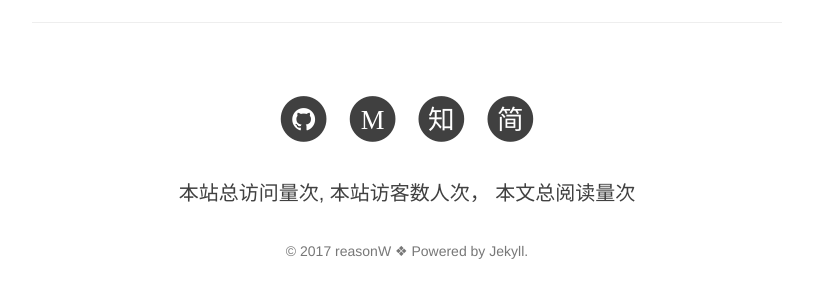
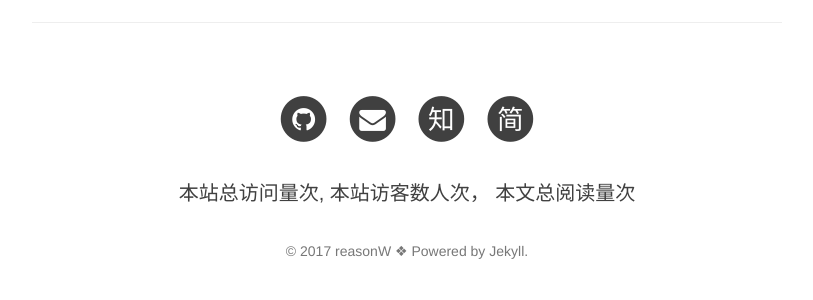
Before and after one commit to Skylar95/Skylar95, a Jekyll site: the page built from index.html, in a window 1280 px wide. Shown: the part 1475-1775 px from the top of the page, without its empty margins (233-1046 px from the left). Built offline with Jekyll 4.4.1, drawn with Linux system fonts in a browser that asks for light colours; nearby versions of some CDN libraries; the list of posts is cut into pages by our own code; comment, search, counter and statistics services are not loaded.

Commit message:
modify contact me

```diff
--- a/_includes/footer.html
+++ b/_includes/footer.html
@@ -37,10 +37,10 @@
 
                     {% if site.email %}
                     <li>
-                      <a target="_blank" href="mailto:charlewander@gmail.com" title=GMail>
+                      <a  href="mailto:charlewander@gmail.com" title=GMail>
                         <span class="fa-stack fa-lg">
                             <i class="fa fa-circle fa-stack-2x"></i>
-                            <i class="fa  fa-stack-1x fa-inverse">M</i>
+                            <i class="fa fa-envelope fa-stack-1x fa-inverse"></i>
                         </span>
                     </a>
                     </li>
```
